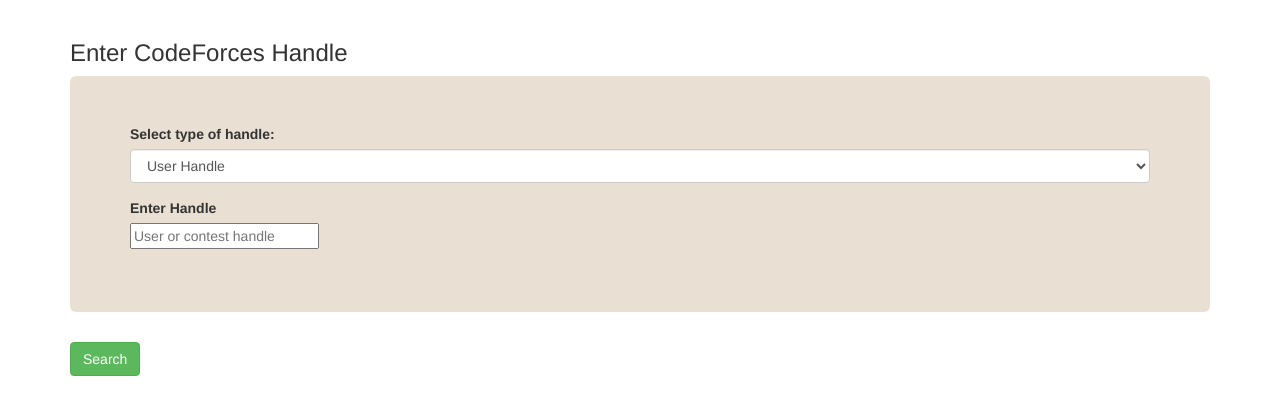
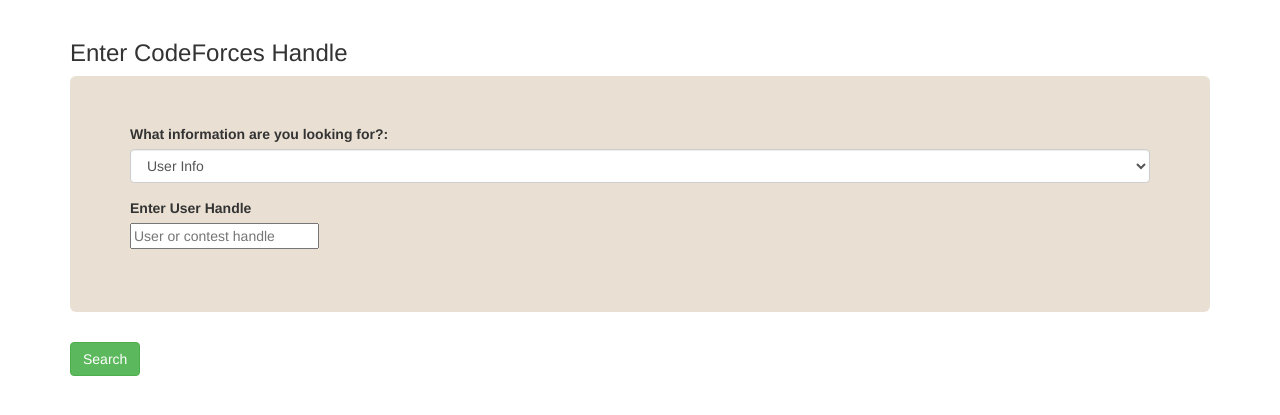
Before and after one commit to sakshi-s/Codeforces-Crawler, a Django app: page /cfhandler/cfsearch in a window 1280 px wide. Shown: the part 52-467 px from the top of the page. Run offline with Django 3.2, Linux system fonts and the light colour scheme; some libraries are stand-ins or nearby versions.

Commit message:
scrape contests stats for a user

```diff
--- a/CodeforcesCrawler/cfhandler/views.py
+++ b/CodeforcesCrawler/cfhandler/views.py
@@ -13,13 +13,13 @@ def timetable(request):
 
     rows = tables[0].find_all('tr')
     for row in rows:
-        columns = row.find_all('td')
-        columns = [column.text.strip() for column in columns]
+        elements = row.find_all('td')
+        elements = [element.text.strip() for element in elements]
 
-        if len(columns) > 0:
-            if columns[1] == '':
-                columns[1] = "Not Mentioned"
-            contest_list.append(columns)
+        if len(elements) > 0:
+            if elements[1] == '':
+                elements[1] = "Not Mentioned"
+            contest_list.append(elements)
 
 
     return render(request, 'cftimetable.html', {'contest_list': contest_list})
@@ -48,12 +48,12 @@ def iitg(request):
 
         rows = tables[0].find_all('tr')
         for row in rows:
-            columns = row.find_all('td')
+            elements = row.find_all('td')
 
-            if len(columns) == 0:
+            if len(elements) == 0:
                 continue
             coder_info = []
-            column_text = columns[0].text.strip()
+            column_text = elements[0].text.strip()
             rating = 0
             for char in column_text:
                 if char =='(':
@@ -63,10 +63,10 @@ def iitg(request):
             if rating == 0:
                 continue
             coder_info.append(rating)
-            coder_info.append(columns[1].text.strip())
+            coder_info.append(elements[1].text.strip())
             coder_info.append(rows[1].find_all('a')[0]['class'][1])
-            coder_info.append(columns[2].text.strip())
-            coder_info.append(columns[3].text.strip())
+            coder_info.append(elements[2].text.strip())
+            coder_info.append(elements[3].text.strip())
             coders.append(coder_info)
     return render(request, 'cfiitg.html', {'coders':coders})
 
@@ -75,7 +75,7 @@ def cfsearch(request):
         handle = request.POST['handle']
         reqtype = request.POST['reqtype']
 
-        if(reqtype == "User Handle"):
+        if(reqtype == "User Info"):
             return redirect('cfsearch/' + handle)
         else:
             return redirect('contest/' + handle)
@@ -93,4 +93,43 @@ def userprofile(request, handle):
     return render(request, 'userprofile.html', {'userinfo' : main_info.text})
 
 def contest(request,handle):
-    return redirect('/')
+    fcs = fetch_contest_stats(handle)
+
+    return render(request, 'contest_stats.html', fcs)
+
+def fetch_contest_stats(handle):
+    start_url = "https://www.codeforces.com/"
+
+    contests_url = start_url + 'contests/with/' + handle
+    page = requests.get(contests_url)
+    soup = BeautifulSoup(page.content, 'html.parser')
+
+    table = soup.find('table', class_='tablesorter user-contests-table')
+    tbody = table.find('tbody')
+
+    rows = tbody.find_all('tr')
+
+    delta_rating = []
+    rank_list = []
+
+    for item in rows:
+        elements = item.find_all('td')
+        rank = int(elements[3].find('a').text)
+        rating_change = int(elements[5].text)
+
+        delta_rating.append(rating_change)
+        rank_list.append(rank)
+
+    delta_rating.sort()
+    rank_list.sort()
+
+    stats = {
+        'Handle' : handle,
+        'No_of_Contests' : rows[0].find('td').text,
+        'Best_Rank' : rank_list[0],
+        'Worst_Rank' : rank_list[len(rank_list)-1],
+        'Max_Up' : delta_rating[len(delta_rating)-1],
+        'Max_Down' : delta_rating[0],
+    }
+
+    return stats
--- a/CodeforcesCrawler/templates/cfsearch.html
+++ b/CodeforcesCrawler/templates/cfsearch.html
@@ -11,13 +11,13 @@ Search Handle
         {% csrf_token %}
         <div class="form-group">
             <div class="form-group">
-                <label>Select type of handle:</label>
+                <label>What information are you looking for?:</label>
                 <select class="form-control" name="reqtype">
-                  <option>User Handle</option>
-                  <option>Contest Handle</option>
+                  <option>User Info</option>
+                  <option>Contests Stats</option>
                 </select>
               </div>
-                <label>Enter Handle</label><br>
+                <label>Enter User Handle</label><br>
                 <input type="text" name="handle" placeholder="User or contest handle">
               </div>
           </div>
```
Also changed, not shown: CodeforcesCrawler/templates/contest_stats.html (+69 -3 lines).
